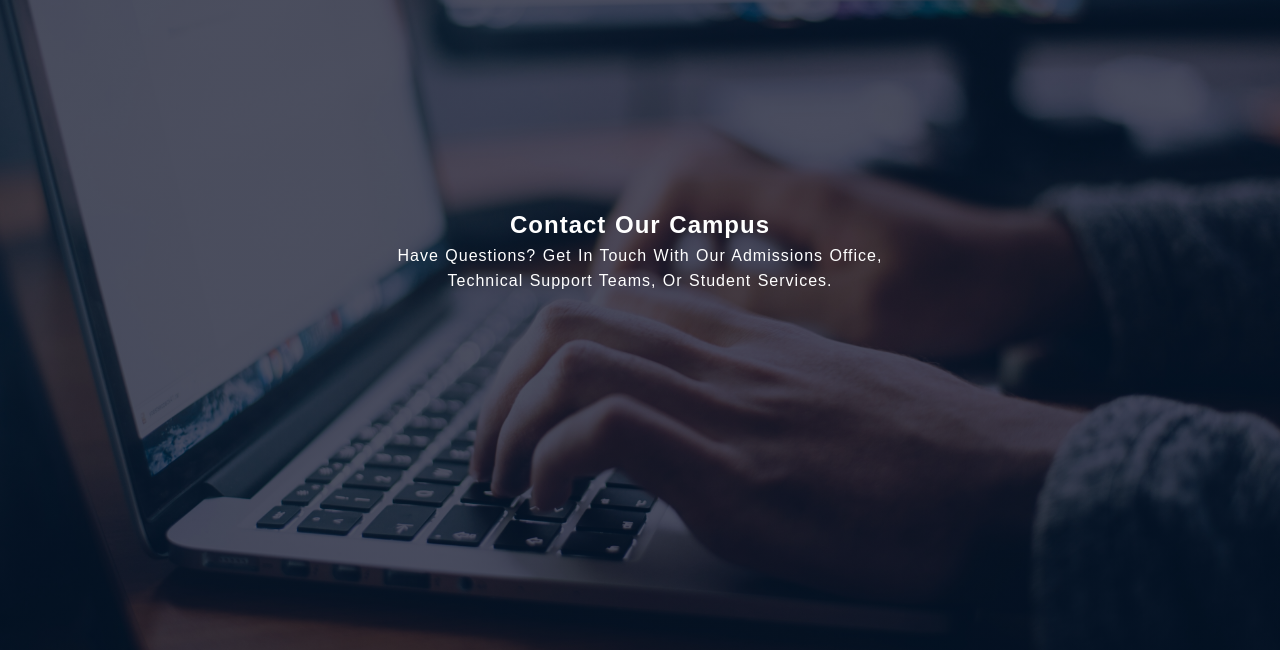
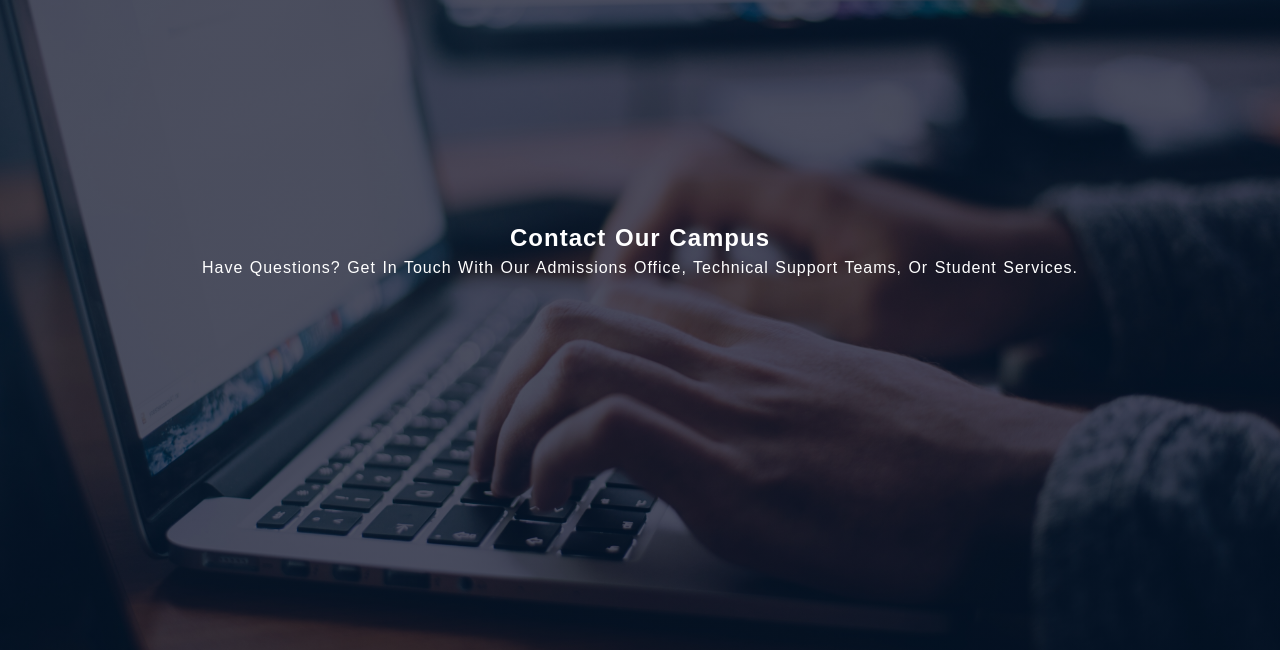
Before and after one commit to MrAhtii/eduford-landing-page, a plain HTML site: page contact.html in a window 1280 px wide. Shown: the part 150-800 px from the top of the page. Drawn offline with Linux system fonts and the light colour scheme.

Commit message:
Fix HTML formatting in contact.html

```diff
--- a/contact.html
+++ b/contact.html
@@ -27,7 +27,7 @@
       <section id="home" style="background-image: linear-gradient(rgba(4, 9, 30, 0.7), rgba(4, 9, 30, 0.7)), url('./images/contact.jpg');">
         <h1>Contact Our Campus</h1>
         <p>
-          Have questions? Get in touch with our admissions office,<br> technical support
+          Have questions? Get in touch with our admissions office, technical support
           teams, or student services.
         </p>
       </section>
```
